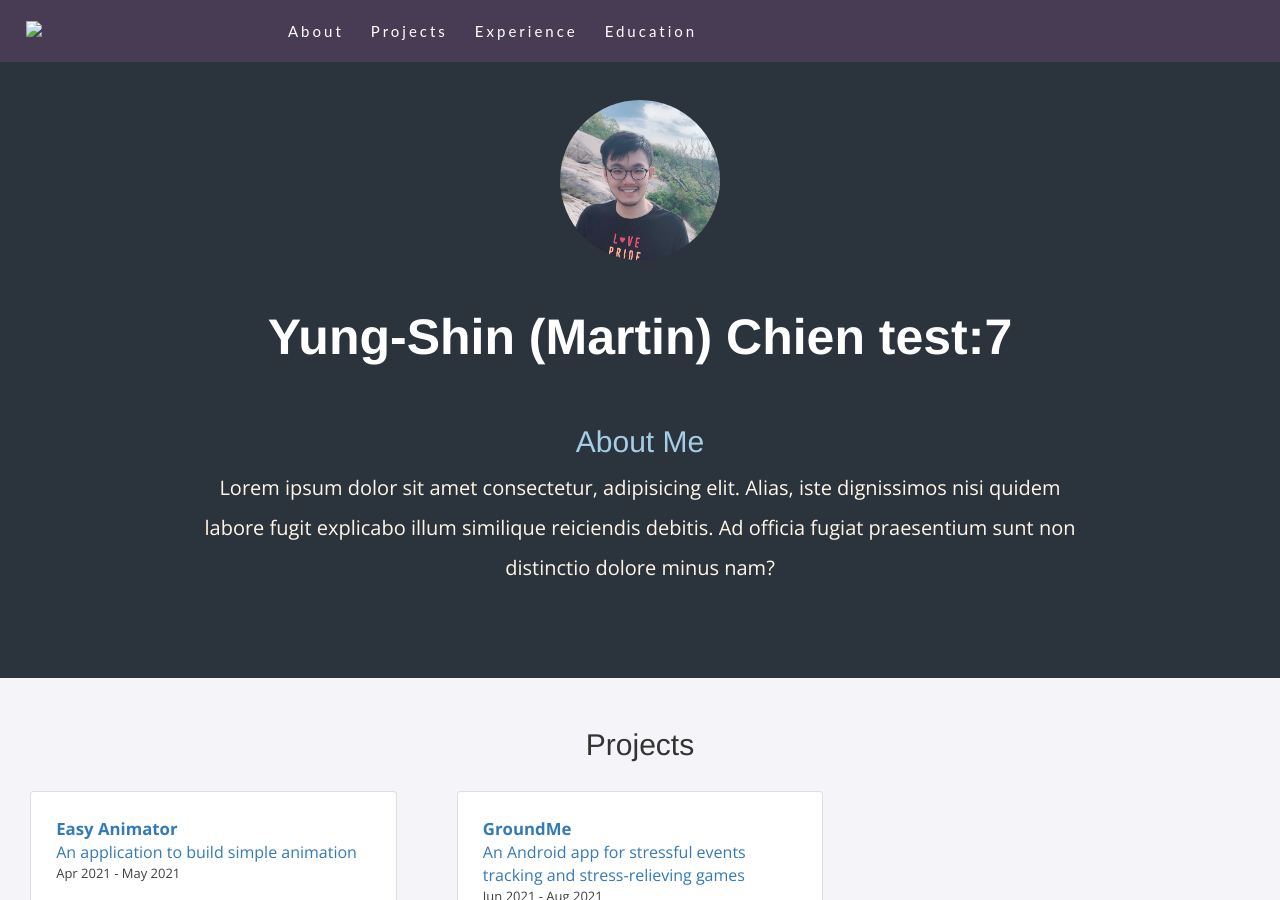
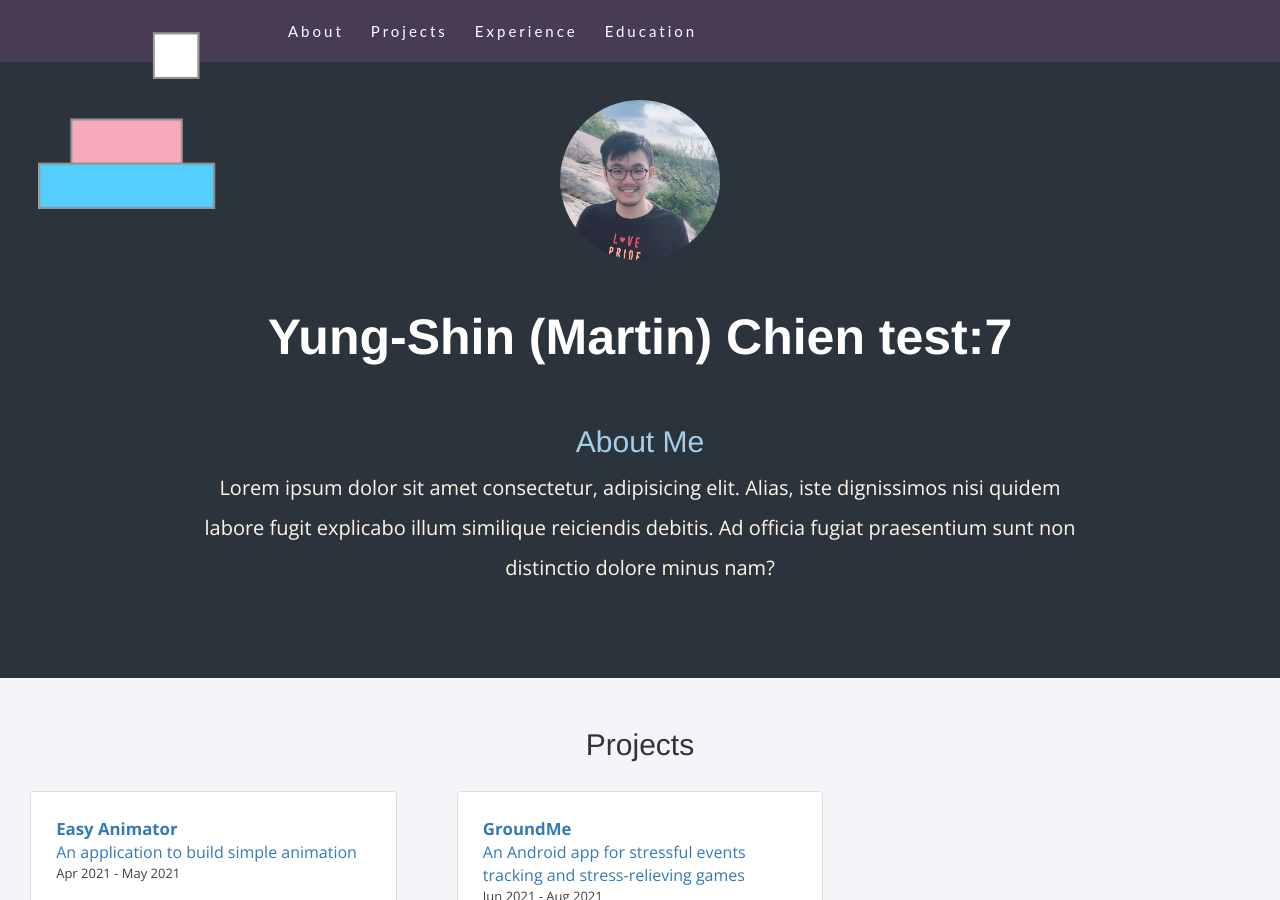
Before and after one commit to mchall92/mchall92.github.io, a Jekyll site: the page built from index.html, in a window 1280 px wide and 900 px high. Built offline with Jekyll 4.4.1, drawn with Linux system fonts in a browser that asks for light colours; nearby versions of some CDN libraries.

Commit message:
added logo.png

```diff
--- a/_includes/footer.html
+++ b/_includes/footer.html
@@ -2,7 +2,7 @@
     <div class="container">
         <div class="row">
             <div class="col item social">
-            <a href="#"><i class="fab fa-github-square"></i></a>
+            <a href="https://github.com/mchall92"><i class="fab fa-github-square"></i></a>
             <a href="#"><i class="fab fa-linkedin"></i></a>
             </div>
         </div>
```
Also changed, not shown: assets/img/logo.png (added), assets/img/logo.svg (deleted).
